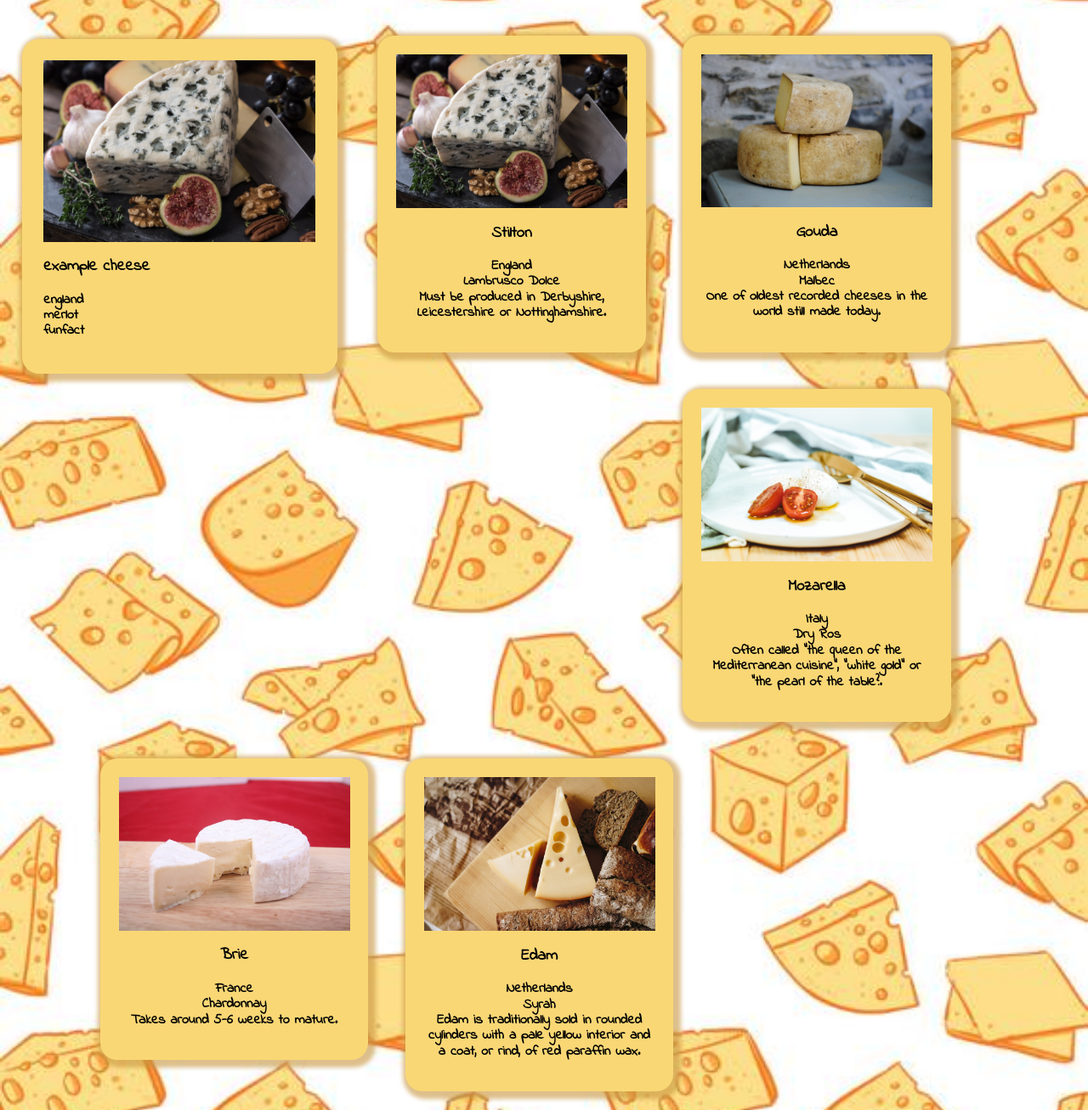
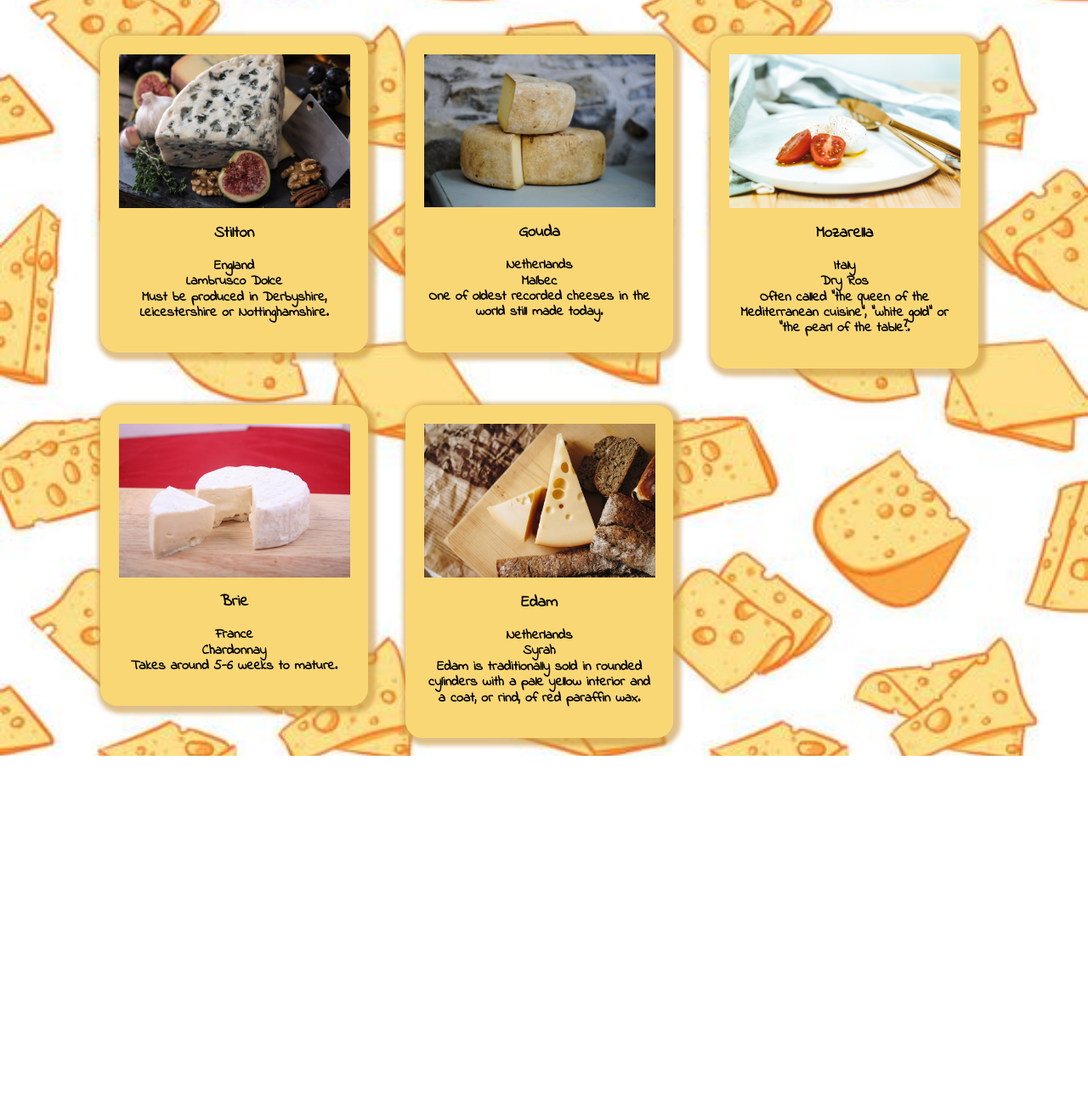
Before and after one commit to daniellaskinner/collectionApp, a PHP site: page / in a window 1280 px wide. Shown: the part 170-1477 px from the top of the page at 85% size. After the commit the page ends 1060 px from the top, so only its background shows below. Run offline with PHP 8.4, Linux system fonts and the light colour scheme; data comes from the database, SQL or seed files in the repository.

Commit message:
fixed bugs for images from database

```diff
--- a/functions.php
+++ b/functions.php
@@ -24,20 +24,3 @@ function displayACheese($cheeses) {
     }
     return $cheeseItem;
 };
-
-?>
-
-
-
-
-<div class="collectionItem">
-    <div class="image">
-        <img src="images/stilton.jpeg" alt="">
-    </div>
-    <h3 class=\"cheeseName\">example cheese</h3>
-    <ul>
-        <li class="country">england</li>
-        <li class="wine">merlot</li>
-        <li class="fact">funfact</li>
-    </ul>
-</div>
```
Also changed, not shown: index.php (+0 -62 lines).
